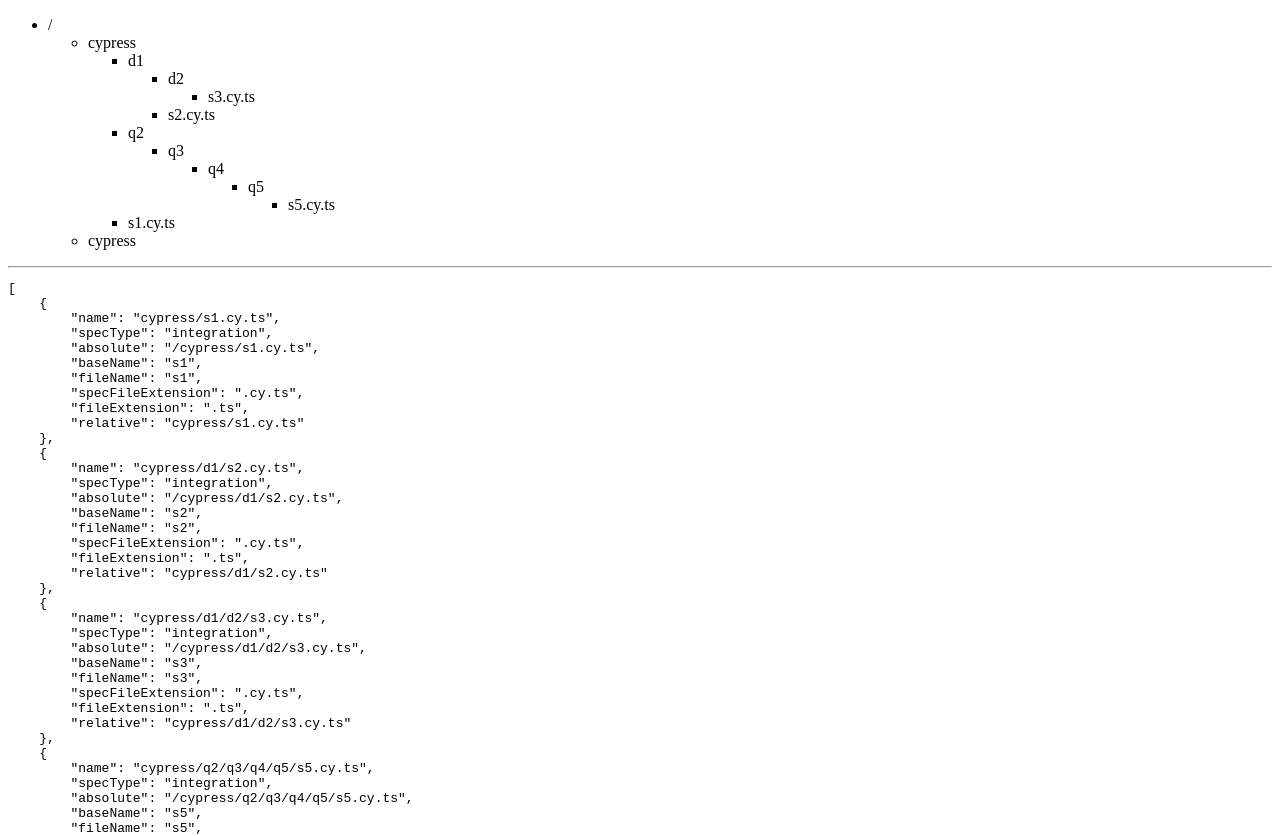
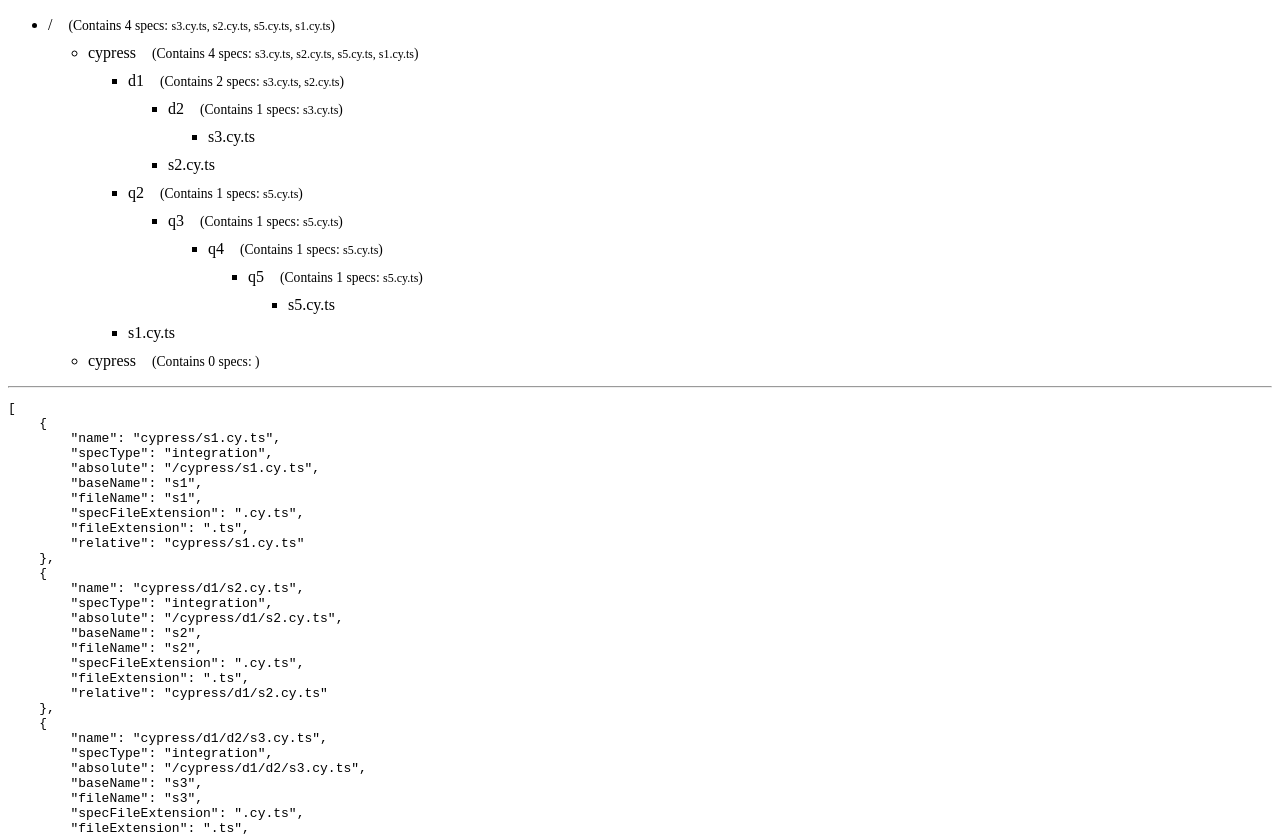
Before and after one commit to lmiller1990/spec-tree-data-structure, a Vue app: page / in a window 1280 px wide. Shown: the top 836 px of the page. Built offline with nearby package versions, Linux system fonts and the light colour scheme.

Commit message:
wip - demo

```diff
--- a/src/App.tsx
+++ b/src/App.tsx
@@ -2,10 +2,12 @@ import { defineComponent, FunctionalComponent, ref } from "vue";
 import {
   createSpec,
   deriveSpecTree,
+  getAllFileInDirectory,
   SpecTreeDirectoryNode,
   SpecTreeFileNode,
   SpecTreeNode,
 } from "./tree";
+import "./style.css";
 
 function makeChild(node: SpecTreeNode) {
   console.log(node.type, node.name);
@@ -19,9 +21,19 @@ function makeChild(node: SpecTreeNode) {
 const Directory: FunctionalComponent<{ node: SpecTreeDirectoryNode }> = (
   props
 ) => {
+  const specs = getAllFileInDirectory(props.node)
+  const names = specs.map(x => `${x.data.fileName}${x.data.specFileExtension}`)
+
   return (
     <>
-      <li>{props.node.name}</li>
+      <li>
+        <span class="directory-name">
+          {props.node.name}
+        </span>
+        <span class="light">
+          (Contains {specs.length} specs: <span class="lighter">{names.join(", ")}</span>)
+        </span>
+      </li>
       <ul>{Array.from(props.node.children).map(makeChild)}</ul>
     </>
   );
--- a/src/style.css
+++ b/src/style.css
@@ -1,81 +1,17 @@
-:root {
-  font-family: Inter, Avenir, Helvetica, Arial, sans-serif;
-  font-size: 16px;
-  line-height: 24px;
-  font-weight: 400;
-
-  color-scheme: light dark;
-  color: rgba(255, 255, 255, 0.87);
-  background-color: #242424;
-
-  font-synthesis: none;
-  text-rendering: optimizeLegibility;
-  -webkit-font-smoothing: antialiased;
-  -moz-osx-font-smoothing: grayscale;
-  -webkit-text-size-adjust: 100%;
+.light {
+  font-weight: light;
+  font-size: 0.85rem;
 }
 
-a {
-  font-weight: 500;
-  color: #646cff;
-  text-decoration: inherit;
-}
-a:hover {
-  color: #535bf2;
+.lighter {
+  font-weight: lighter;
+  font-size: 0.75rem;
 }
 
-body {
-  margin: 0;
-  display: flex;
-  place-items: center;
-  min-width: 320px;
-  min-height: 100vh;
+li {
+  margin: 10px 0;
 }
 
-h1 {
-  font-size: 3.2em;
-  line-height: 1.1;
+.directory-name {
+  margin-right: 16px;
 }
-
-button {
-  border-radius: 8px;
-  border: 1px solid transparent;
-  padding: 0.6em 1.2em;
-  font-size: 1em;
-  font-weight: 500;
-  font-family: inherit;
-  background-color: #1a1a1a;
-  cursor: pointer;
-  transition: border-color 0.25s;
-}
-button:hover {
-  border-color: #646cff;
-}
-button:focus,
-button:focus-visible {
-  outline: 4px auto -webkit-focus-ring-color;
-}
-
-.card {
-  padding: 2em;
-}
-
-#app {
-  max-width: 1280px;
-  margin: 0 auto;
-  padding: 2rem;
-  text-align: center;
-}
-
-@media (prefers-color-scheme: light) {
-  :root {
-    color: #213547;
-    background-color: #ffffff;
-  }
-  a:hover {
-    color: #747bff;
-  }
-  button {
-    background-color: #f9f9f9;
-  }
-}
--- a/src/tree.ts
+++ b/src/tree.ts
@@ -213,6 +213,50 @@ export function createSpec(p: string, name: string): Spec {
   };
 }
 
+function findNodeByRelativePath (relativePath: string, tree: SpecTreeDirectoryNode): SpecTreeDirectoryNode {
+  function walk(nodes: SpecTreeDirectoryNode[]): SpecTreeDirectoryNode[] {
+    const theNode = nodes.find(x => x.relative === relativePath)
+    if (theNode) {
+      // console.log('asdfas', theNode)
+      return [theNode]
+    }
+
+    return nodes
+      .filter(filterDirectoryNodes)
+      .map((node) => {
+        const dirs = Array.from(node.children).filter(filterDirectoryNodes)
+        // console.log(relativePath, dirs.map(x => x.relative))
+        return walk(dirs)
+      })
+      .flat();
+  }
+
+  const found = walk(Array.from(tree.children).filter(filterDirectoryNodes))
+  if (found) {
+    return found[0]
+  }
+  // return walk(node, tree)
+
+  throw Error('Could not find node in tree.')
+}
+
+export function getAllFileInDirectory(node: SpecTreeDirectoryNode): SpecTreeFileNode[] {
+  const files: SpecTreeFileNode[] = []
+
+  function walk (node: SpecTreeNode) {
+    if (node.type === 'file') {
+      files.push(node)
+    } else {
+      // continue...
+      Array.from(node.children).map(walk)
+    }
+  }
+
+  walk(node)
+
+  return files
+}
+
 const s0 = createSpec("", "smoke");
 const s1 = createSpec("cypress/e2e", "foo");
 const s2 = createSpec("cypress/e2e/hello", "bar");
```
Also changed, not shown: 1 other file (tests, documents, lock files or other folders).
